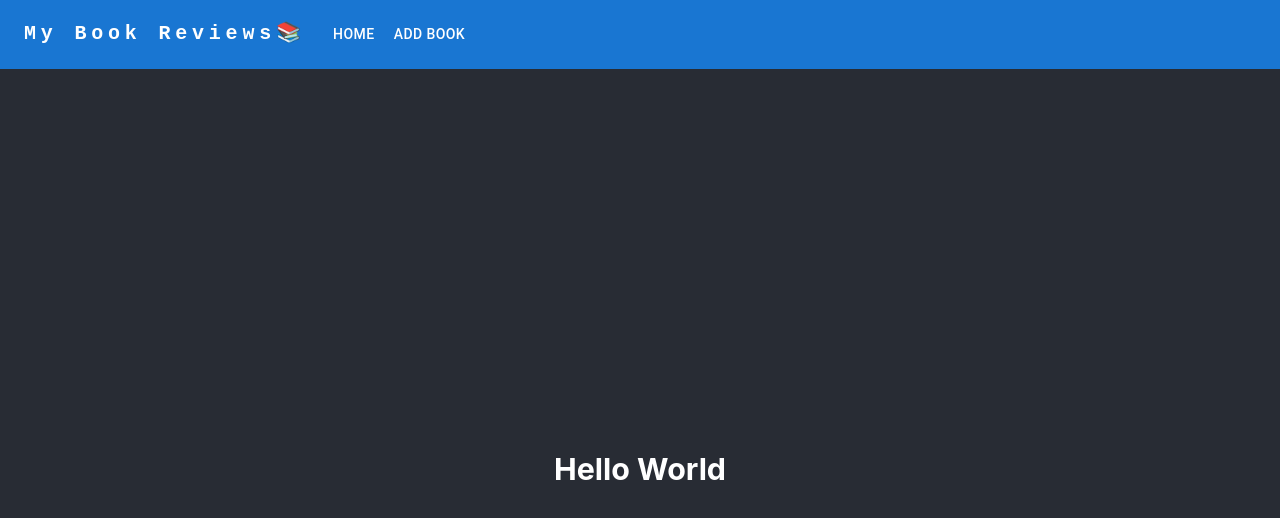
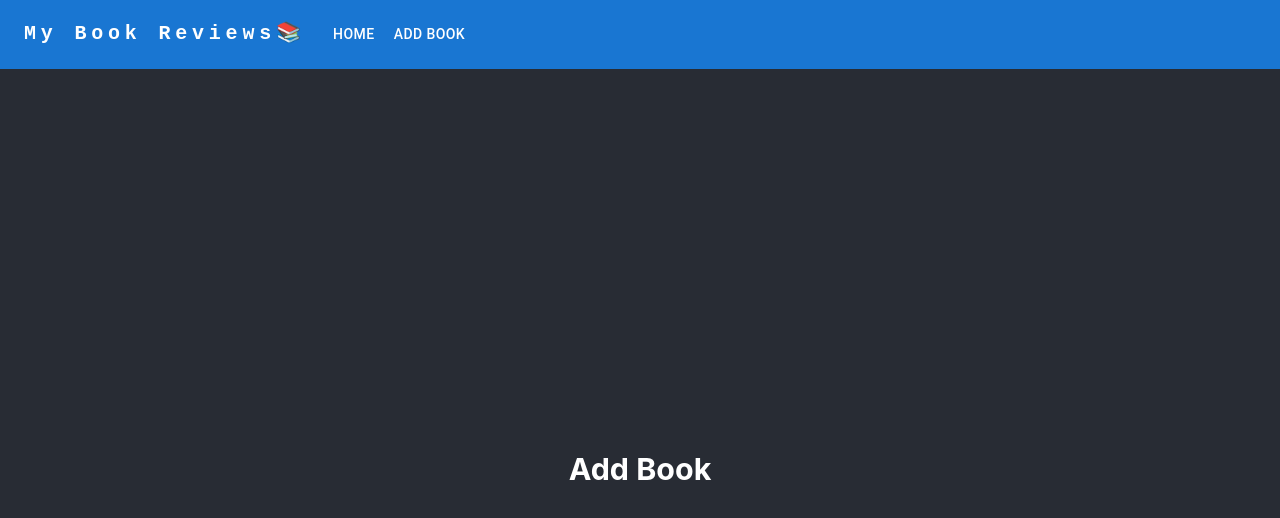
Before and after one commit to 602822/bookRatingSite, a React (Create React App) app: page / in a window 1280 px wide. Both pictures are taken after a click on the button "ADD BOOK". Shown: the top 518 px of the page. Built offline with nearby package versions, Linux system fonts and the light colour scheme.

Commit message:
i am now able to conditionally render content

```diff
--- a/src/App.js
+++ b/src/App.js
@@ -1,12 +1,16 @@
 import "./App.css";
 import ResponsiveAppBar from "./components/AppBar";
+import { useState } from "react";
 
 function App() {
+  const [activeMenuItem, setActiveMenuItem] = useState("Home");
+
   return (
     <div className="App">
-      <ResponsiveAppBar />
+      <ResponsiveAppBar setActiveMenuItem={setActiveMenuItem} />
       <header className="App-header">
-        <h3> Hello World </h3>
+        {activeMenuItem === "Home" && <h3>Home</h3>}
+        {activeMenuItem === "Add Book" && <h3>Add Book</h3>}
       </header>
     </div>
   );
--- a/src/components/AppBar.js
+++ b/src/components/AppBar.js
@@ -12,7 +12,7 @@ import MenuItem from "@mui/material/MenuItem";
 
 const pages = ["Home", "Add Book"];
 
-function ResponsiveAppBar() {
+function ResponsiveAppBar({ setActiveMenuItem }) {
   const [anchorElNav, setAnchorElNav] = React.useState(null);
 
   const handleOpenNavMenu = (event) => {
@@ -21,6 +21,11 @@ function ResponsiveAppBar() {
 
   const handleCloseNavMenu = () => {
     setAnchorElNav(null);
+  };
+
+  const handleMenuItemClick = (menuItem) => {
+    setActiveMenuItem(menuItem);
+    handleCloseNavMenu();
   };
 
   return (
@@ -75,7 +80,7 @@ function ResponsiveAppBar() {
               }}
             >
               {pages.map((page) => (
-                <MenuItem key={page} onClick={handleCloseNavMenu}>
+                <MenuItem key={page} onClick={() => handleMenuItemClick(page)}>
                   <Typography textAlign="center">{page}</Typography>
                 </MenuItem>
               ))}
@@ -103,7 +108,7 @@ function ResponsiveAppBar() {
             {pages.map((page) => (
               <Button
                 key={page}
-                onClick={handleCloseNavMenu}
+                onClick={() => handleMenuItemClick(page)}
                 sx={{ my: 2, color: "white", display: "block" }}
               >
                 {page}
```
